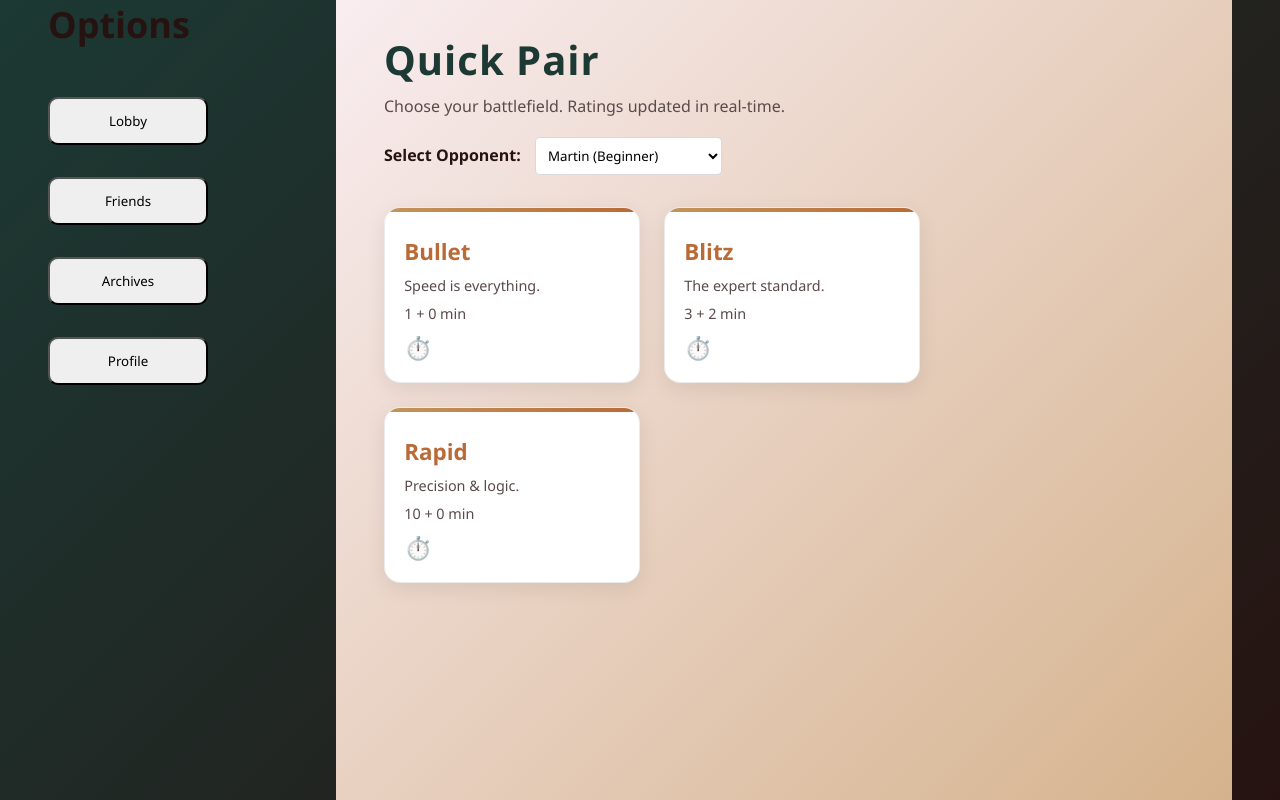
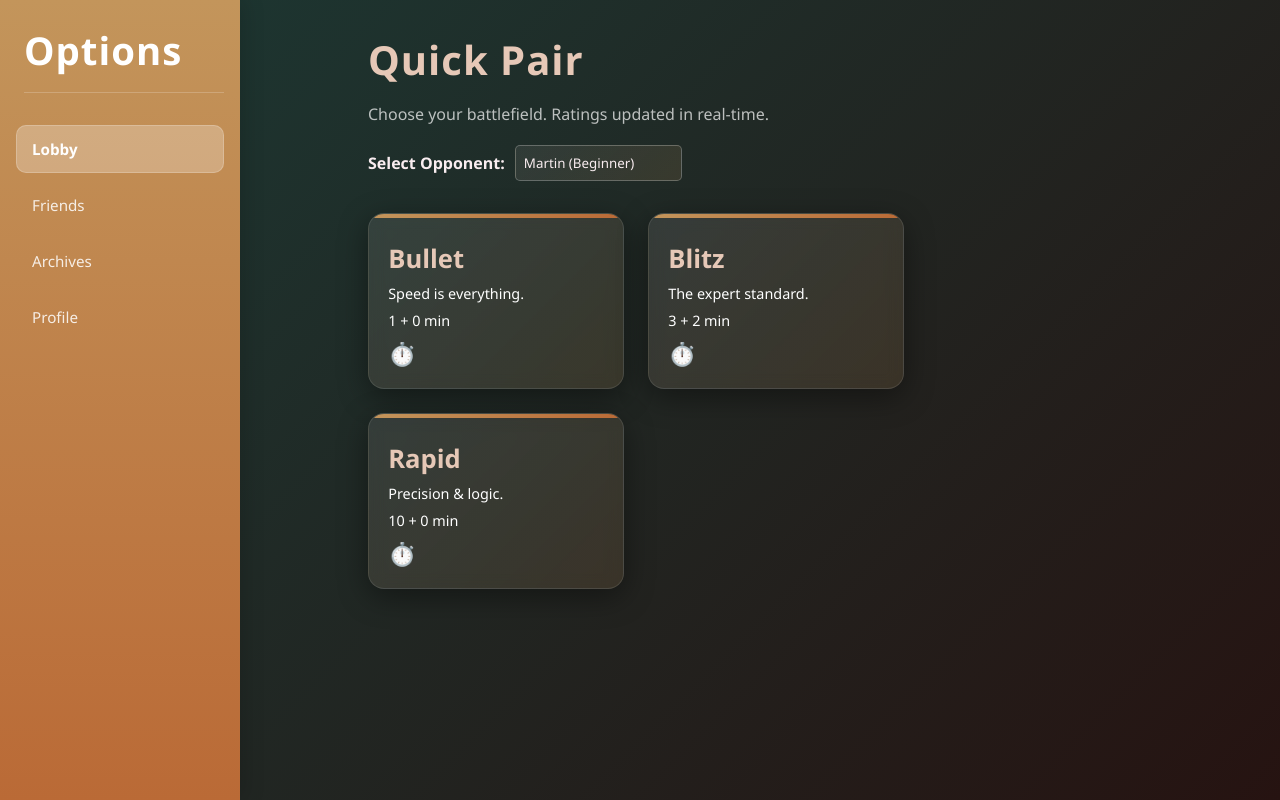
Before and after one commit to iotaARYAN21/chess-project, a React (Vite) app in the folder chess-project/: page /dashboard in a window 1280 px wide. Built offline with nearby package versions, Linux system fonts and the light colour scheme; sample sign-in values are in the browser's storage.

Commit message:
Lobby + Sidebar : Updated CSS

```diff
--- a/chess-project/src/components/Lobby/Lobby.jsx
+++ b/chess-project/src/components/Lobby/Lobby.jsx
@@ -69,7 +69,7 @@ const Lobby = () => {
         <div className="lobby-intro">
             <h1>Quick Pair</h1>
         <p>Choose your battlefield. Ratings updated in real-time.</p>
-        <div className="bot-selector" style={{ margin: '20px 0' }}>
+        <div className="bot-selector" style={{ margin: '20px 0' , display:'flex', alignItems:'center'}}>
                     <label style={{ marginRight: '10px', fontWeight: 'bold' }}>Select Opponent: </label>
                     <select
                         value={botUsername}
--- a/chess-project/src/components/Lobby/lobby.css
+++ b/chess-project/src/components/Lobby/lobby.css
@@ -17,18 +17,14 @@
 
 /* Page */
 body {
-  background: var(--blush);
-  color: var(--espresso);
+  background: linear-gradient(135deg, 0% var(--emerald), 100% var(--espresso));
+  color: var(--blush);
 }
 
 /* Main container */
 .lobby {
   min-height: 100vh;
   padding: 2rem 3rem;
-  background: linear-gradient(
-    135deg,
-    var(--blush) 0%,var(--cognac) 150%
-  ); /* very subtle */
 }
 
 /* Intro */
@@ -38,13 +34,13 @@ body {
 
 .lobby-intro h1 {
   font-size: 2.5rem;
-  color: var(--emerald);
+  color: var(--champagne);
   letter-spacing: 1px;
 }
 
 .lobby-intro p {
-  color: #5a4a4a;
-  margin-top: 0.5rem;
+  color: rgba(255,255,255,0.7);
+  margin-top: 1rem;
 }
 
 /* Bot selector */
@@ -54,22 +50,51 @@ body {
 
 .bot-selector label {
   font-weight: 600;
-  color: var(--espresso);
+  color: var(--blush);
 }
 
+/* Select box */
 .bot-selector select {
   padding: 0.5rem 0.8rem;
   border-radius: 8px;
-  border: 1px solid rgba(0,0,0,0.15);
-  background: white;
+  border: 1px solid rgba(255,255,255,0.25);
+
+  background: linear-gradient(
+    135deg,
+    rgba(249, 237, 240, 0.08),
+    rgba(195, 149, 91, 0.15)
+  );
+
+  color: var(--blush);
+
   cursor: pointer;
   transition: all 0.2s ease;
+
+  /* remove default ugly styles */
+  appearance: none;
+}
+
+/* Hover + focus */
+.bot-selector select:hover {
+  border-color: var(--cognac);
 }
 
 .bot-selector select:focus {
   outline: none;
-  border-color: var(--cognac);
-  box-shadow: 0 0 4px var(--cognac);
+  border-color: var(--amber);
+  box-shadow: 0 0 6px var(--cognac);
+}
+
+/* Dropdown options (important) */
+.bot-selector select option {
+  background: var(--espresso);   /* dark dropdown */
+  color: var(--blush);
+}
+
+/* Selected / hover option (limited support but helps) */
+.bot-selector select option:checked {
+  background: var(--cognac);
+  color: white;
 }
 
 /* Game cards container */
@@ -84,7 +109,6 @@ body {
   height: 11rem;
   width: 16rem;
 
-  background: white;
   border-radius: 16px;
   padding: 1.2rem;
 
@@ -92,17 +116,28 @@ body {
   flex-direction: column;
   justify-content: space-between;
 
-  border: 1px solid rgba(0,0,0,0.08);
-  box-shadow: 0 6px 20px rgba(0,0,0,0.08);
+  /* 🔥 Key change: warm tinted card */
+  background: linear-gradient(
+    135deg,
+    rgba(249, 237, 240, 0.10),   /* blush tint */
+    rgba(195, 149, 91, 0.15)     /* cognac tint */
+  );
+
+  border: 1px solid rgba(255,255,255,0.1);
+  backdrop-filter: blur(8px);
+
+  box-shadow: 0 8px 30px rgba(0,0,0,0.4);
 
   transition: all 0.25s ease;
+  position: relative;
+  overflow: hidden;
 }
 
-/* Hover interaction */
+/* Hover */
 .game-card:hover {
-  transform: translateY(-5px);
-  box-shadow: 0 12px 30px rgba(0,0,0,0.15);
-  border-color: var(--champagne);
+  transform: translateY(-6px);
+  box-shadow: 0 14px 40px rgba(0,0,0,0.6);
+  border-color: rgba(230, 200, 183, 0.5);
 }
 
 /* Text hierarchy */
@@ -110,16 +145,19 @@ body {
   font-size: 0.0rem;
   text-transform: uppercase;
   letter-spacing: 1px;
+  color: rgba(255,255,255,0.5);
 }
 
 .game-card h3 {
-  font-size: 1.4rem;
-  color: var(--amber);
+  font-size: 1.6rem;
+  color: var(--champagne);
+  font-weight: 1200;
 }
 
 .game-card p {
   font-size: 0.9rem;
-  color: #5a4a4a;
+  color: rgb(255, 255, 255);
+  font-weight: 300;
 }
 
 /* Icon */
@@ -127,7 +165,7 @@ body {
   font-size: 1.4rem;
 }
 
-/* Subtle accent strip */
+/* Accent strip */
 .game-card::before {
   content: "";
   height: 4px;
@@ -142,9 +180,3 @@ body {
   top: 0;
   left: 0;
 }
-
-/* Fix for pseudo element positioning */
-.game-card {
-  position: relative;
-  overflow: hidden;
-}
--- a/chess-project/src/components/Sidebar/Sidebar.jsx
+++ b/chess-project/src/components/Sidebar/Sidebar.jsx
@@ -2,8 +2,7 @@ import React from 'react'
 import './sidebar.css'
 const Sidebar = ({activeTab,setActiveTab}) => {
   const navItems= [
-        { id: 'lobby', label: 'Lobby', icon: 'grid-icon' },
-    // { id: 'tournaments', label: 'Tournaments', icon: 'trophy-icon' },
+    { id: 'lobby', label: 'Lobby', icon: 'grid-icon' },
     { id: 'friends', label: 'Friends', icon: 'users-icon' },
     { id: 'archives', label: 'Archives', icon: 'history-icon' },
     {id:'profile',label:'Profile',icon:''}
--- a/chess-project/src/components/Sidebar/sidebar.css
+++ b/chess-project/src/components/Sidebar/sidebar.css
@@ -1,23 +1,89 @@
-.sidebar{
-    width: 20%;
-    height: 100vh;
-    /* border-right: 5px solid black; */
+:root {
+  --blush: #f9edf0;
+  --champagne: #e6c8b7;
+  --cognac: #c3955b;
+  --amber: #ba6a36;
+  --emerald: #1c3934;
+  --espresso: #261311;
 }
-.side-profile{
-    font-family: monospace;
-    font-size: 1.5rem;
-    margin-left: 3rem;
+
+/* Sidebar container */
+.sidebar {
+  width: 240px;
+  height: 100vh;
+
+  background: linear-gradient(
+    180deg,
+    var(--cognac),
+    var(--amber)
+  );
+
+  color: white;
+  display: flex;
+  flex-direction: column;
+
+  padding: 1.5rem 1rem;
+  box-shadow: 4px 0 20px rgba(0,0,0,0.15);
 }
-.side-nav{
-    display: flex;
-    flex-direction: column;
-    padding: 2rem;
-    /* justify-content: center; */
-    /* align-items: center; */
+
+/* Title / profile section */
+.side-profile {
+  font-size: 1.6rem;
+  font-weight: bold;
+  letter-spacing: 1px;
+  margin-bottom: 2rem;
+  padding-left: 0.5rem;
 }
-.side-btn{
-    width: 10rem;
-    height: 3rem;
-    margin: 1rem;
-    border-radius: 10px;
+
+/* Nav container */
+.side-nav {
+  display: flex;
+  flex-direction: column;
+  gap: 0.5rem;
 }
+
+/* Buttons */
+.side-btn {
+  width: 100%;
+  height: 3rem;
+
+  border-radius: 10px;
+  border: none;
+
+  background: transparent;
+  color: rgba(255,255,255,0.85);
+
+  text-align: left;
+  padding: 0 1rem;
+
+  font-size: 0.95rem;
+  font-weight: 500;
+
+  cursor: pointer;
+  transition: all 0.2s ease;
+}
+
+/* Hover */
+.side-btn:hover {
+  background: rgba(255,255,255,0.15);
+  color: white;
+  transform: translateX(4px);
+}
+
+/* Active state (important) */
+.side-btn.active {
+  background: rgba(255,255,255,0.25);
+  color: white;
+  font-weight: 600;
+
+  box-shadow: inset 0 0 0 1px rgba(255,255,255,0.2);
+}
+
+/* Optional: subtle divider */
+.side-profile::after {
+  content: "";
+  display: block;
+  height: 1px;
+  background: rgba(255,255,255,0.2);
+  margin-top: 1rem;
+}
```
